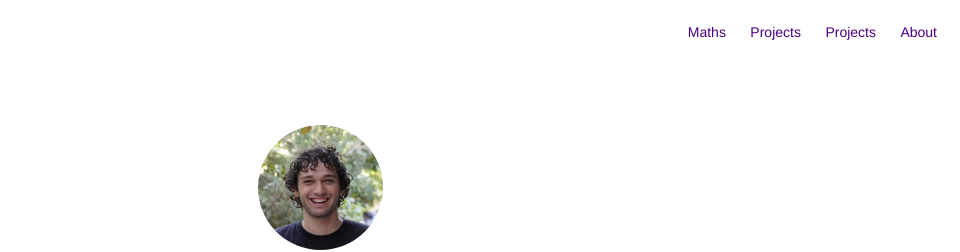
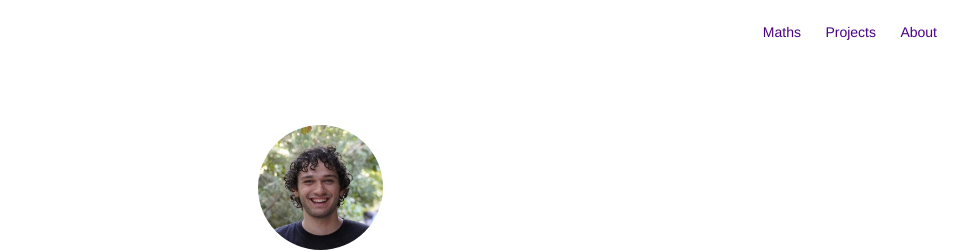
Before and after one commit to dodoturkoz/dodoturkoz.github.io, a Jekyll site: the page built from index.html, in a window 1280 px wide. Shown: the top 252 px of the page, without its empty margins (320-1280 px from the left). Built offline with Jekyll 4.4.1, drawn with Linux system fonts in a browser that asks for light colours; nearby versions of some CDN libraries.

Commit message:
duplicate

```diff
--- a/_includes/nav.html
+++ b/_includes/nav.html
@@ -22,12 +22,12 @@
         </li>
         {% endif %}
 
-        {% if page.title != "Projects" %}
+        <!-- {% if page.title != "Projects" %}
         <li class="item">
             <a class="link" href="{{ site.url }}/projects">Projects</a>
         </li>
         {% endif %}
-        {% endif %}
+        {% endif %} -->
 
         {% if site.about == true %}
         {% if page.title != "About" %}
```
